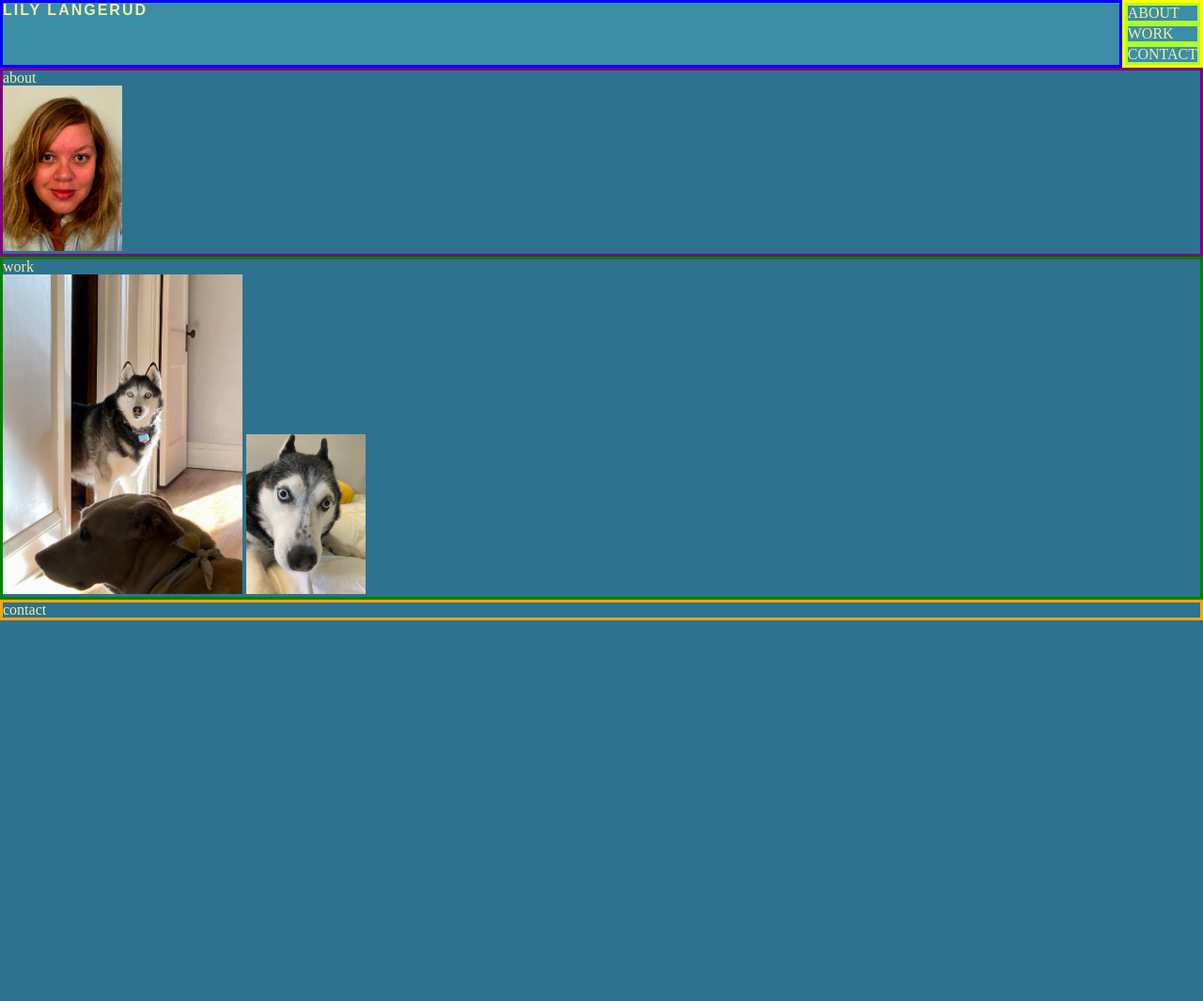
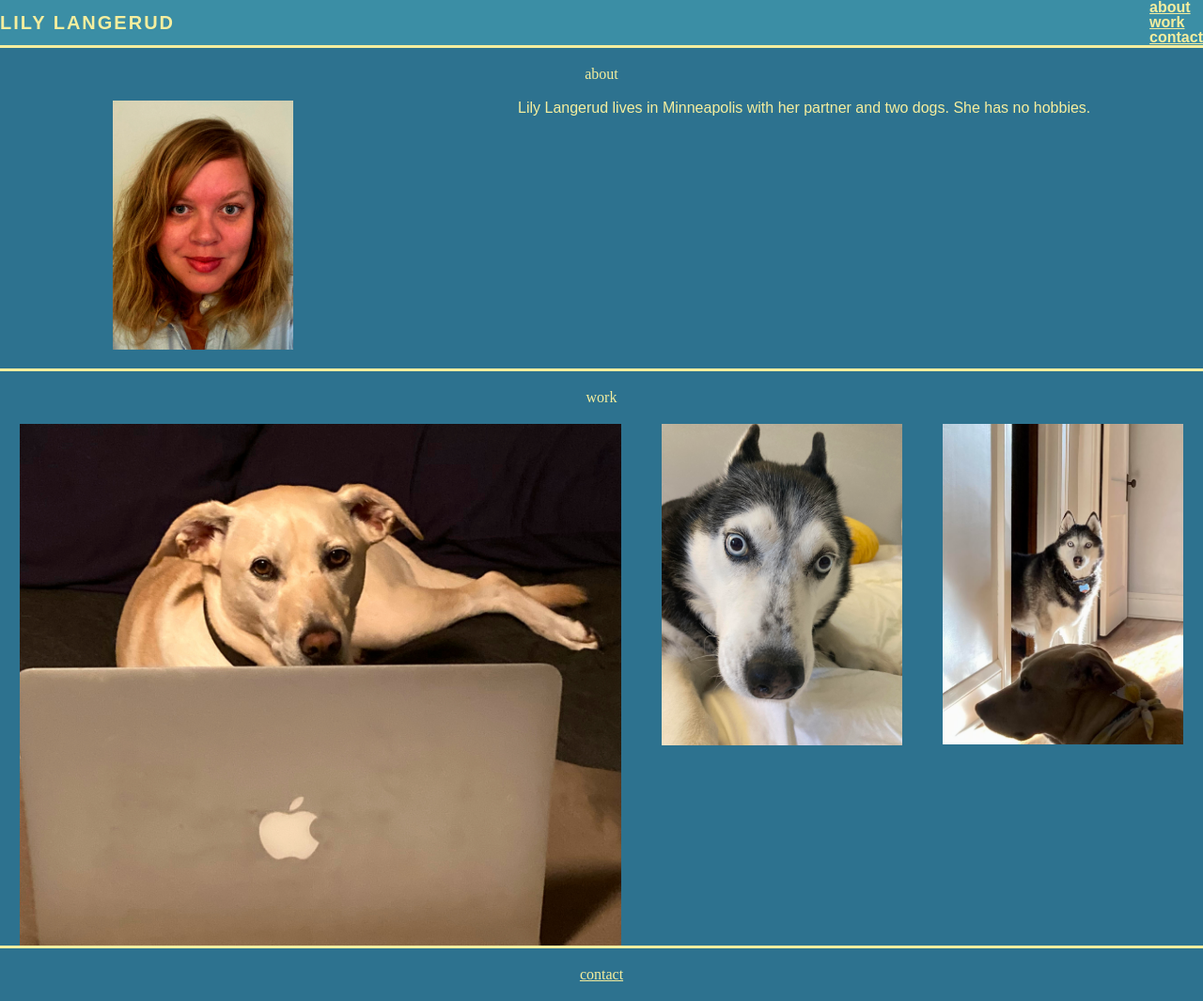
Before and after one commit to lileeeeeee/portfolio-page, a plain HTML site: page index.html in a window 1280 px wide. Shown: the whole page at 94% size. Before the commit the page ends 800 px from the top, so only its background shows below. Drawn offline with Linux system fonts and the light colour scheme.

Commit message:
updated photo alignment

```diff
--- a/assets/style.css
+++ b/assets/style.css
@@ -1,8 +1,6 @@
 
 * {
     box-sizing: border-box;
-    color: #f5ee9e;
-
   }
 
   body {
@@ -11,42 +9,66 @@
 
 
 header {
-    display: flex;
     width: 100%;
     background-color: #3b8ea5;
+    display: flex;
 }
 
 h1 {
     width: 100%;
-    font-family:Arial, Helvetica, sans-serif;
+    font-family: Arial, Helvetica, sans-serif;
     font-weight: bold;
     letter-spacing: 2px;
-    border: solid blue;
+    font-size: 20px;
+    color: #f5ee9e;
+    display: flex;
+    align-self: center;
+
+
 }
 
 nav {
 
-    border: solid yellow;
+    font-family: Arial, Helvetica, sans-serif
 
 }
 nav li {
-    border: solid greenyellow;
-    color: f5ee9e;
+    color: #f5ee9e;
+    font-weight: bold;
+
+
 
 }
-h2{
-    font-style: uppercase;
+a:link {
+    color: #f5ee9e;
+}
+a:visited {
 
 }
-section.about{
-    border: solid purple;
-    color: black;
-}
-section.work{
-    border: solid green;
+
+h2{
+    color: #f5ee9e;
+    border-top: solid #f5ee9e;
+    padding-top: 20px;
+    padding-bottom: 20px;
+    text-align: center;
+
 
 }
+section.about {
+    display:flex;
+    justify-content: space-around;
+    font-family: Arial, Helvetica, sans-serif;
+    color: #f5ee9e;
+    padding-bottom: 20px;
+    text-align: center;
+}
+
+section.work{
+    display: flex;
+    justify-content: space-around;
+}
+
 section.contact{
-    border: solid orange;
 
 }
--- a/index.html
+++ b/index.html
@@ -15,26 +15,31 @@
 
     <nav>
         <ul>
-    <li>ABOUT</li>
-    <li>WORK</li>
-    <li>CONTACT</li>
+    <li><a href = "#about">about</a></li>
+    <li><a href = "#work">work</a></li>
+    <li><a href = "#contact">contact</a></li>
         </ul>
     </nav>
 </header>
+
+<h2 id="about"> about </h2>
 <section class = "about">
-    <h2> about </h2>
-    <span class ="headshot">
-    <img src="./photos/headshot1.jpg" width = "10%" height ="10%">
-</span>
+        <img src="./photos/headshot1.jpg" width = "15%" height ="15%">
+
+    Lily Langerud lives in Minneapolis with her partner and two dogs.
+    She has no hobbies.
+
+
 </section>
+<h2 id="work"> work </h2>
 <section class = "work">
-    <h2> work </h2>
-    <img src="./photos/dog2.jpg"width = "20%" height ="20%">
-    <img src="./photos/dog1.jpg"width = "10%" height ="10%">
-    <img>
-</section>
+    <img src="./photos/dog3.jpg"width = "50%" height ="50%">
+    <img src="./photos/dog1.jpg"width = "20%" height ="20%">
+   <img src="./photos/dog2.jpg" width="20%" height="20%">
+    </section>
+<h2 id="contact"> <a href="mailto:lily.langerud@gmail.com">contact</a> </h2>
 <section class = "contact">
-    <h2> contact </h2>
+
 </section>
 
 
```
Also changed, not shown: photos/dog3.jpg (added).
